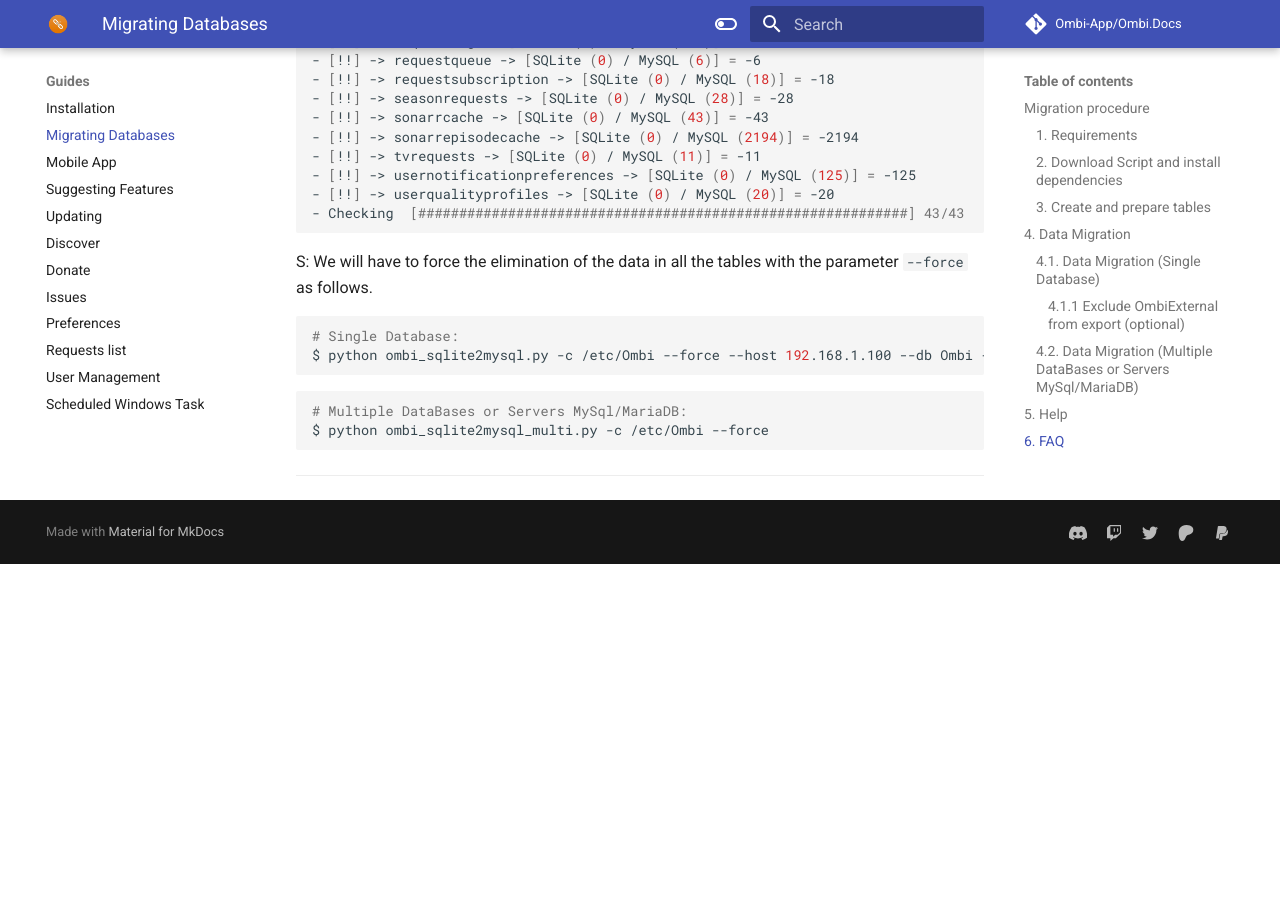
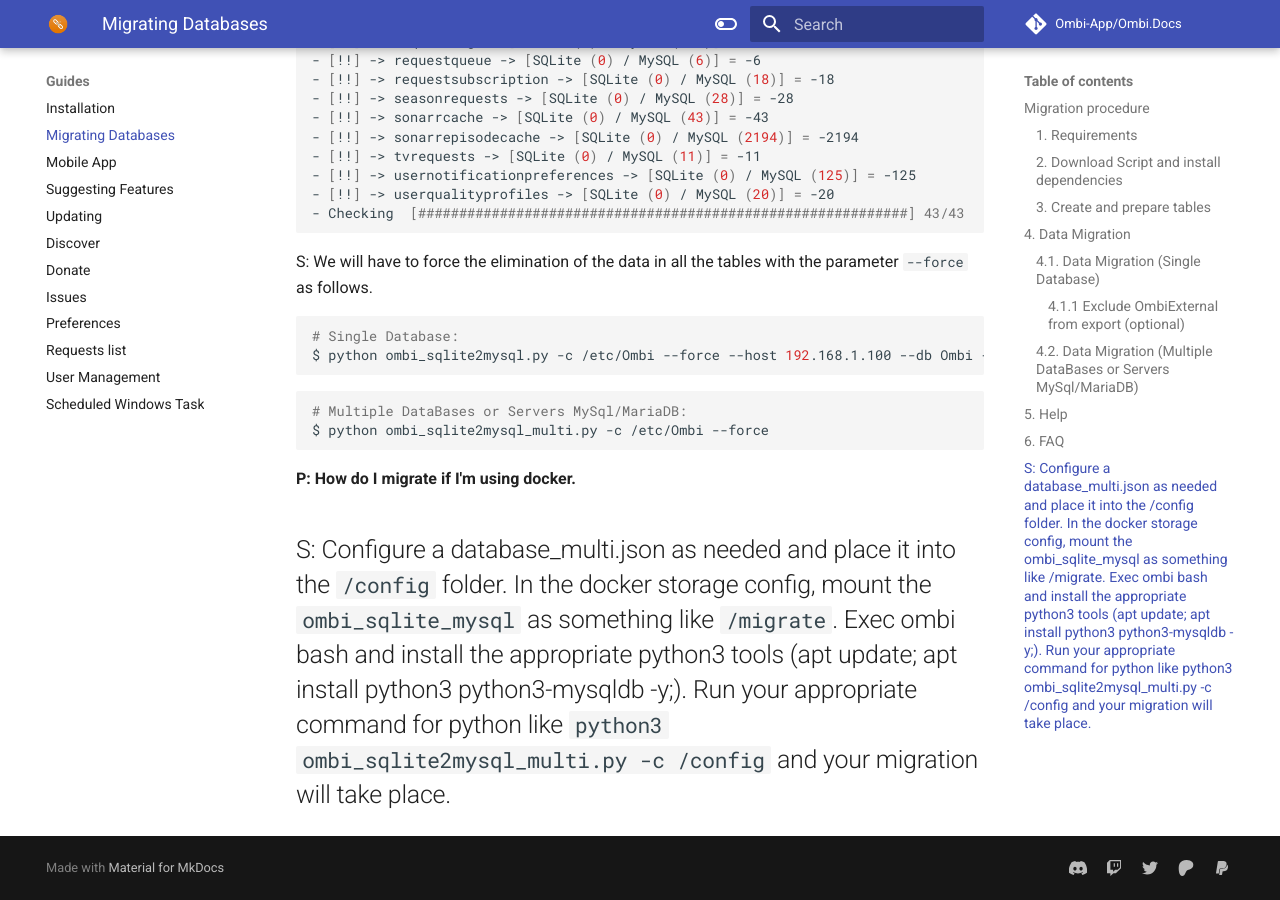
Before and after one commit to Ombi-app/Ombi.Docs, an MkDocs documentation site: the page built from docs/guides/migrating-databases.md, in a window 1280 px wide and 900 px high, scrolled down 9528 px. Built offline with MkDocs 1.6.1 and Material for MkDocs 9.7.7, drawn with Linux system fonts in a browser that asks for light colours; comment, search, counter and statistics services are not loaded; before the commit the page ends 10092 px from its top, so only the background shows below that.

Commit message:
Update migrating-databases.md

````diff
--- a/docs/guides/migrating-databases.md
+++ b/docs/guides/migrating-databases.md
@@ -477,4 +477,7 @@ $ python ombi_sqlite2mysql.py -c /etc/Ombi --force --host 192.168.1.100 --db Omb
 $ python ombi_sqlite2mysql_multi.py -c /etc/Ombi --force
 ```
 
+**P: How do I migrate if I'm using docker.**
+
+S: Configure a database_multi.json as needed and place it into the `/config` folder. In the docker storage config, mount the `ombi_sqlite_mysql` as something like `/migrate`. Exec ombi bash and install the appropriate python3 tools (apt update; apt install python3 python3-mysqldb -y;). Run your appropriate command for python like  `python3 ombi_sqlite2mysql_multi.py -c /config` and your migration will take place.
 ---
````
